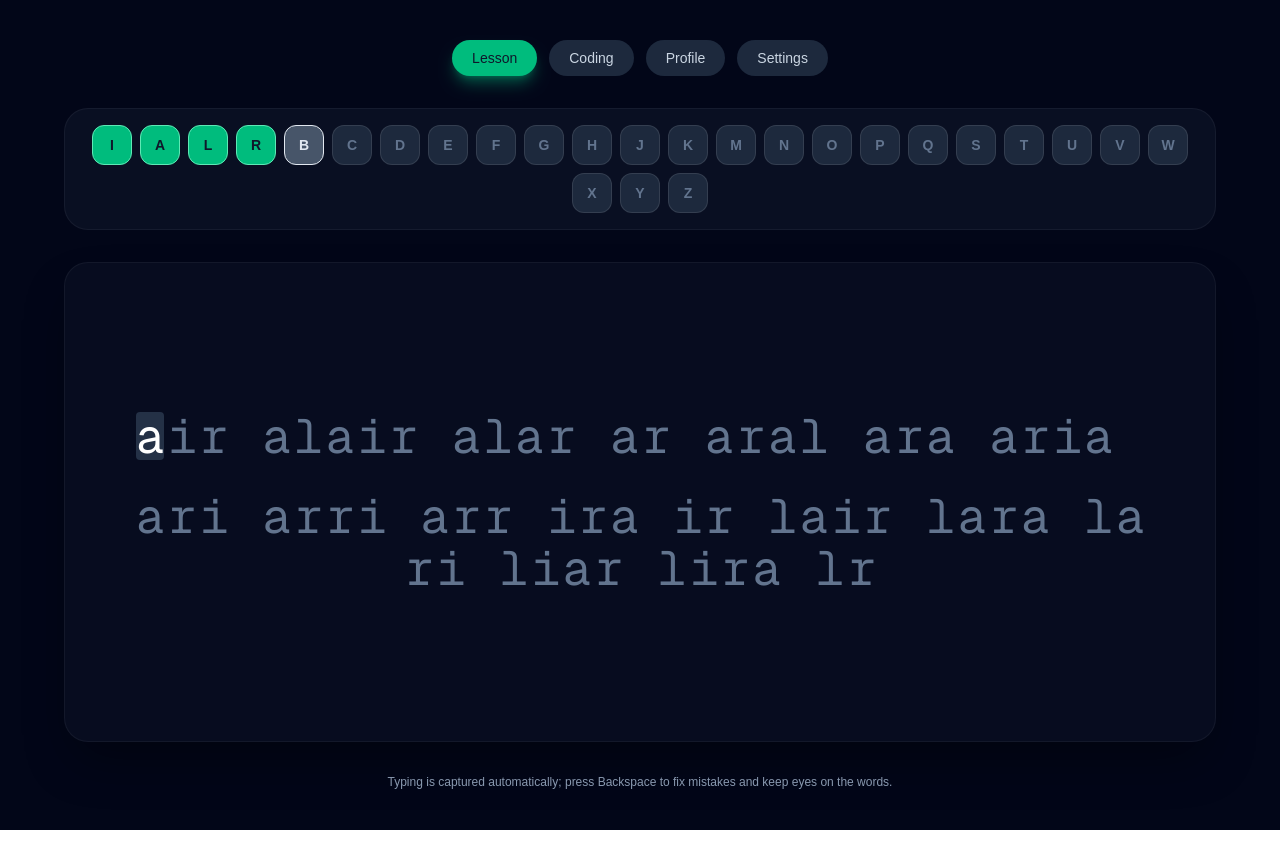
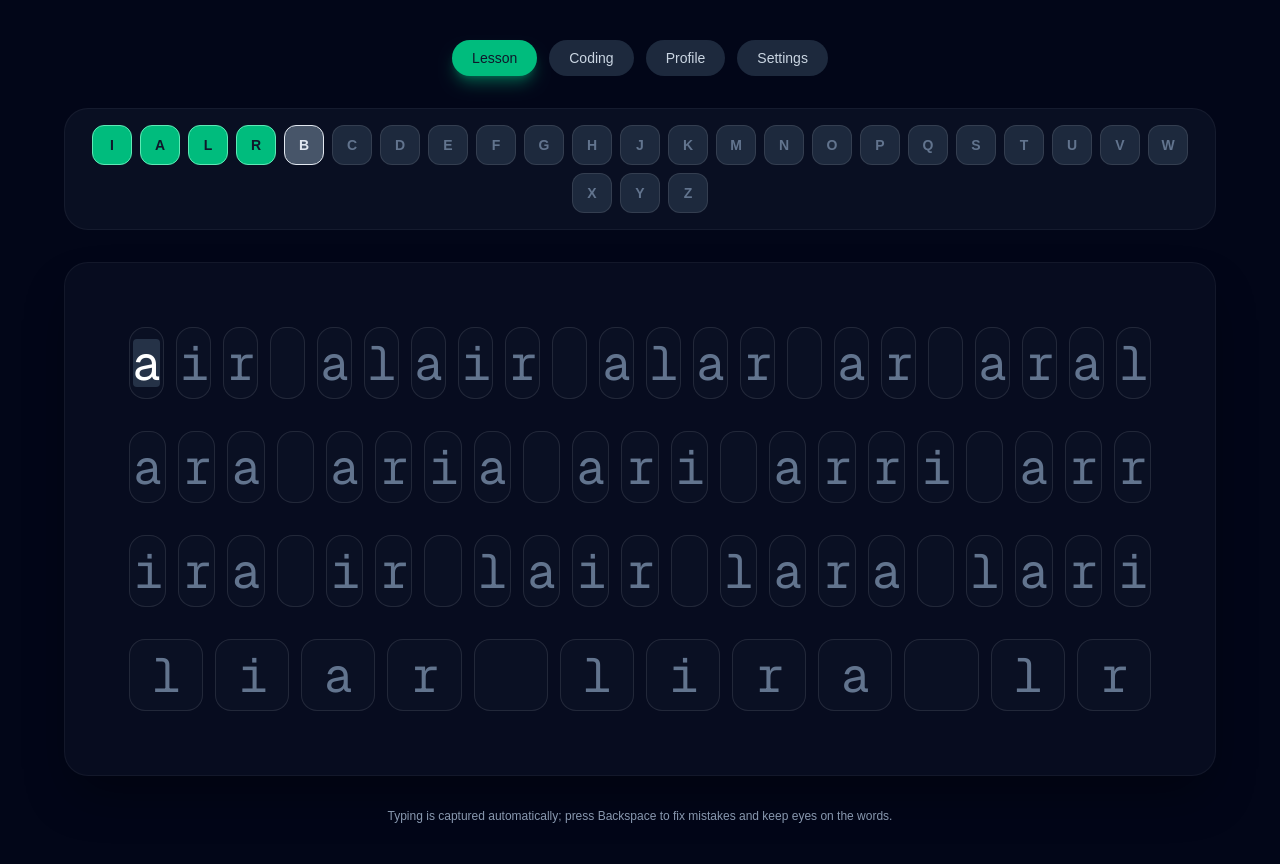
Before and after one commit to JordanStuckings/type-practice, a Next.js app: page / in a window 1280 px wide. Before the commit the page ends 830 px from the top, so only its background shows below. Built offline with nearby package versions, Linux system fonts and the light colour scheme.

Commit message:
add text grid and update build scripts

```diff
--- a/app/page.js
+++ b/app/page.js
@@ -1,6 +1,6 @@
 "use client";
 
-import { useCallback, useEffect, useLayoutEffect, useMemo, useRef, useState } from "react";
+import { useCallback, useEffect, useMemo, useRef, useState } from "react";
 import { SNIPPET_LIBRARY, SUPPORTED_LANGUAGES } from "./snippetLibrary";
 
 const INITIAL_LETTERS = ["i", "a", "l", "r"];
@@ -932,6 +932,7 @@ export default function Home() {
             />
             <LessonSurface
               highlightedPrompt={highlightedPrompt}
+              lessonText={lessonText}
               onClick={() => inputRef.current?.focus()}
             />
             <p className="text-center text-xs text-slate-400">
@@ -1007,78 +1008,73 @@ function TabButton({ isActive, label, onClick }) {
   );
 }
 
-const PROMPT_LINE_CLASS =
-  "flex w-full flex-wrap justify-center gap-1 text-center font-mono text-4xl tracking-tight text-white sm:text-5xl";
-
-function LessonSurface({ highlightedPrompt, onClick }) {
-  const containerRef = useRef(null);
-  const measurementRef = useRef(null);
-  const [lineBreakIndex, setLineBreakIndex] = useState(() => highlightedPrompt.length);
-
-  const updateBreakIndex = useCallback(() => {
-    const measurement = measurementRef.current;
-    if (!measurement) {
-      setLineBreakIndex(highlightedPrompt.length);
-      return;
-    }
-    const characters = Array.from(measurement.children);
-    if (characters.length === 0) {
-      setLineBreakIndex(highlightedPrompt.length);
-      return;
-    }
-    const firstLineTop = characters[0].offsetTop;
-    let nextBreak = characters.length;
-    for (let i = 0; i < characters.length; i += 1) {
-      if (characters[i].offsetTop > firstLineTop + 0.5) {
-        nextBreak = i;
-        break;
+const MAX_PROMPT_CHARACTERS_PER_LINE = 23;
+const PROMPT_GRID_LINE_CLASS =
+  "grid w-full justify-center gap-3 text-center font-mono text-4xl tracking-tight text-white sm:text-5xl";
+const PROMPT_GRID_CELL_CLASS =
+  "flex min-h-[3.5rem] items-center justify-center rounded-2xl border border-white/10 bg-slate-900/40 px-2 sm:min-h-[4.5rem]";
+
+const buildPromptLineRanges = (text, maxChars = MAX_PROMPT_CHARACTERS_PER_LINE) => {
+  if (!text) return [];
+  const ranges = [];
+  let start = 0;
+  while (start < text.length) {
+    let end = Math.min(start + maxChars, text.length);
+    if (end < text.length && text[end] !== " ") {
+      const segment = text.slice(start, end);
+      const lastSpace = segment.lastIndexOf(" ");
+      if (lastSpace > 0) {
+        end = start + lastSpace;
       }
     }
-    setLineBreakIndex((current) => (current === nextBreak ? current : nextBreak));
-  }, [highlightedPrompt.length]);
-
-  useLayoutEffect(() => {
-    updateBreakIndex();
-  }, [highlightedPrompt, updateBreakIndex]);
-
-  useLayoutEffect(() => {
-    const target = containerRef.current;
-    if (!target) return undefined;
-    const handleResize = () => updateBreakIndex();
-    if (typeof window !== "undefined") {
-      window.addEventListener("resize", handleResize);
-    }
-    const resizeObserver =
-      typeof ResizeObserver !== "undefined" ? new ResizeObserver(() => updateBreakIndex()) : null;
-    resizeObserver?.observe(target);
-    return () => {
-      if (typeof window !== "undefined") {
-        window.removeEventListener("resize", handleResize);
-      }
-      resizeObserver?.disconnect();
-    };
-  }, [updateBreakIndex]);
-
-  const breakPosition = Math.min(Math.max(lineBreakIndex, 0), highlightedPrompt.length);
-  const firstLine = highlightedPrompt.slice(0, breakPosition);
-  const secondLine = highlightedPrompt.slice(breakPosition);
+    if (end === start) {
+      end = Math.min(start + maxChars, text.length);
+    }
+    ranges.push({ start, end });
+    start = end;
+    while (start < text.length && text[start] === " ") {
+      start += 1;
+    }
+  }
+  return ranges;
+};
+
+function LessonSurface({ highlightedPrompt, lessonText, onClick }) {
+  const promptLines = useMemo(() => {
+    if (!lessonText) {
+      return highlightedPrompt.length > 0 ? [highlightedPrompt] : [];
+    }
+    const ranges = buildPromptLineRanges(lessonText);
+    if (ranges.length === 0) {
+      return [highlightedPrompt];
+    }
+    return ranges.map(({ start, end }) => highlightedPrompt.slice(start, end));
+  }, [highlightedPrompt, lessonText]);
 
   return (
     <section
       className="relative flex min-h-[60vh] w-full items-center justify-center rounded-3xl border border-white/5 bg-slate-900/40 p-16 shadow-2xl shadow-black/40"
       onClick={onClick}
     >
-      <div ref={containerRef} className="relative flex w-full max-w-7xl flex-col items-center gap-8">
-        <div
-          aria-hidden="true"
-          className="pointer-events-none absolute inset-0 -z-10 flex w-full items-center justify-center opacity-0"
-        >
-          <p ref={measurementRef} className={PROMPT_LINE_CLASS}>
-            {highlightedPrompt}
-          </p>
-        </div>
-        <p className={PROMPT_LINE_CLASS}>{firstLine}</p>
-        {secondLine.length > 0 ? <p className={PROMPT_LINE_CLASS}>{secondLine}</p> : null}
+      <div className="relative flex w-full max-w-7xl flex-col items-center gap-8">
+        {promptLines.map((line, index) => (
+          <div
+            key={`prompt-line-${index}`}
+            className={PROMPT_GRID_LINE_CLASS}
+            style={{
+              gridTemplateColumns: `repeat(${Math.max(
+                1,
+                Math.min(line.length, MAX_PROMPT_CHARACTERS_PER_LINE),
+              )}, minmax(0, 1fr))`,
+            }}
+          >
+            {line.map((character, charIndex) => (
+              <span key={`prompt-char-${index}-${charIndex}`} className={PROMPT_GRID_CELL_CLASS}>
+                {character}
+              </span>
+            ))}
+          </div>
+        ))}
       </div>
     </section>
   );
--- a/package.json
+++ b/package.json
@@ -6,8 +6,8 @@
     "dev": "next dev",
     "build": "next build",
     "start": "next start",
-    "build:docs": "next build && node scripts/export-docs.mjs && touch docs/.nojekyll",
-    "deploy:docs": "npm run build:docs && node scripts/deploy-docs.mjs"
+    "build:pages": "next build && node scripts/export-docs.mjs && touch docs/.nojekyll",
+    "deploy:pages": "npm run build:pages && node scripts/deploy-docs.mjs"
   },
   "dependencies": {
     "next": "16.0.3",
--- a/scripts/deploy-docs.mjs
+++ b/scripts/deploy-docs.mjs
@@ -49,7 +49,7 @@ const remoteBranchExists = () => {
 };
 
 if (!existsSync(docsDir)) {
-  console.error("docs/ directory missing. Run `npm run build:docs` before deploying.");
+  console.error("docs/ directory missing. Run `npm run build:pages` before deploying.");
   process.exit(1);
 }
 
```
Also changed, not shown: 2 other files (tests, documents, lock files or other folders).
